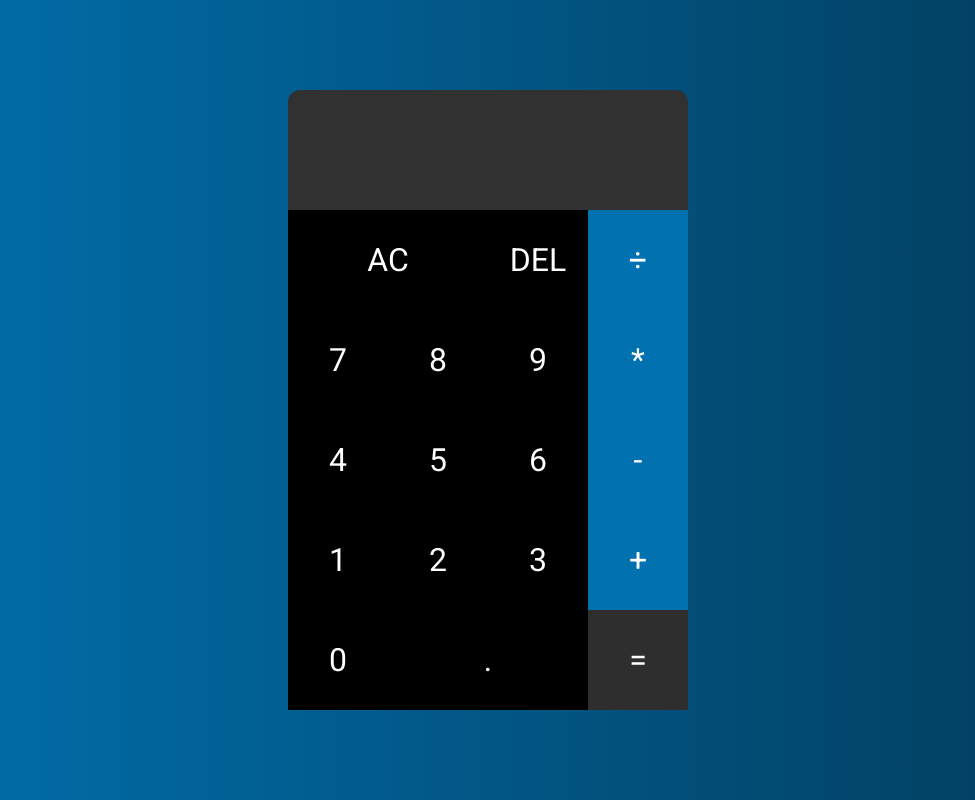
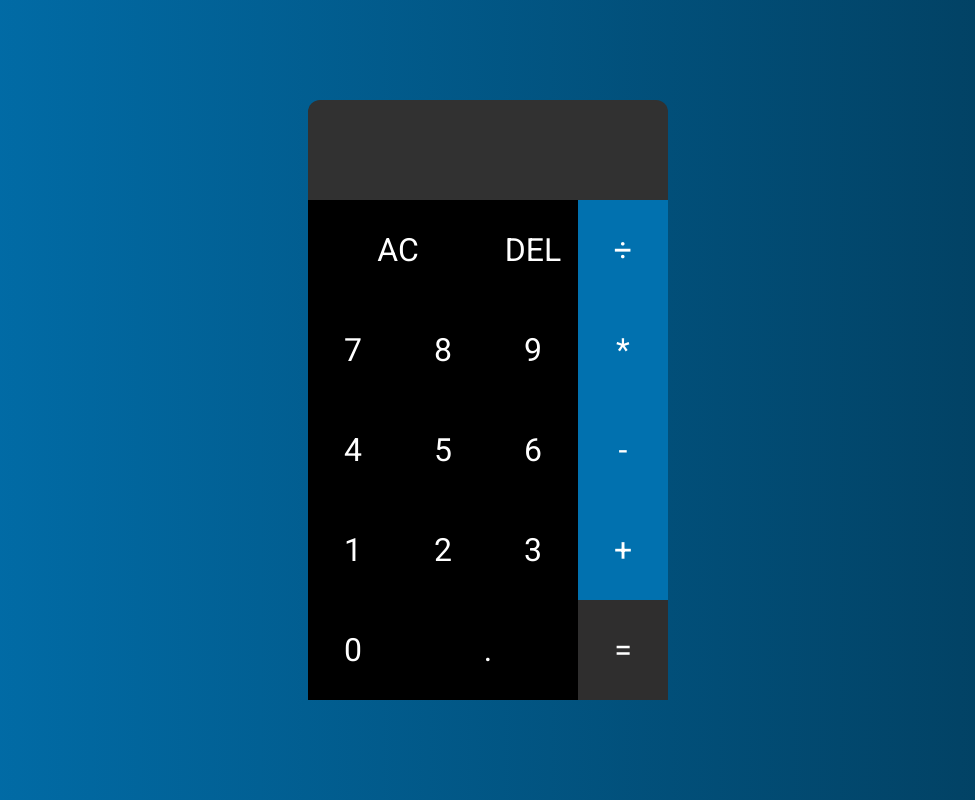
Before and after one commit to JoseGoncalvess/Cauculadora-Web, a plain HTML site: page index.html in a window 1280 px wide. Shown: the whole page, without its empty margins (152-1127 px from the left). Drawn offline with Linux system fonts and the light colour scheme.

Commit message:
Update style.css

```diff
--- a/style/style.css
+++ b/style/style.css
@@ -12,6 +12,8 @@
 }
 body, html{
   background-image: linear-gradient(to right, var(--azul), rgb(2, 60, 91));
+  height: 100vh;
+  width: 100vw;
 
 }
 
@@ -19,11 +21,11 @@ body, html{
   display: grid;
   justify-content: center;
   align-content: center;
-  min-height: 100vh;
-  width: 200px;
+  height: 100vh;
+  max-width: 400px;
   margin: auto;
-  grid-template-columns: repeat(4,100px);
-  grid-template-rows: minmax(120px, auto) repeat(5, 100px);
+  grid-template-columns: repeat(4,90px);
+  grid-template-rows: minmax(100px, auto) repeat(5, 100px);
 
 
 }
@@ -73,7 +75,7 @@ padding: 5px;
 }
 .previous-operand{
   color: rgb(178, 176, 176);
-  font-size: 1.3em;
+  font-size: 1.em;
   font-weight: bold;
 }
 .previous-currente{
```
